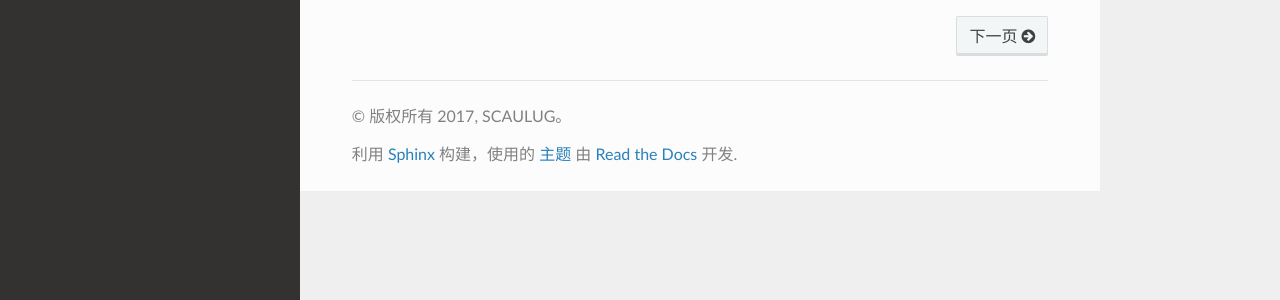
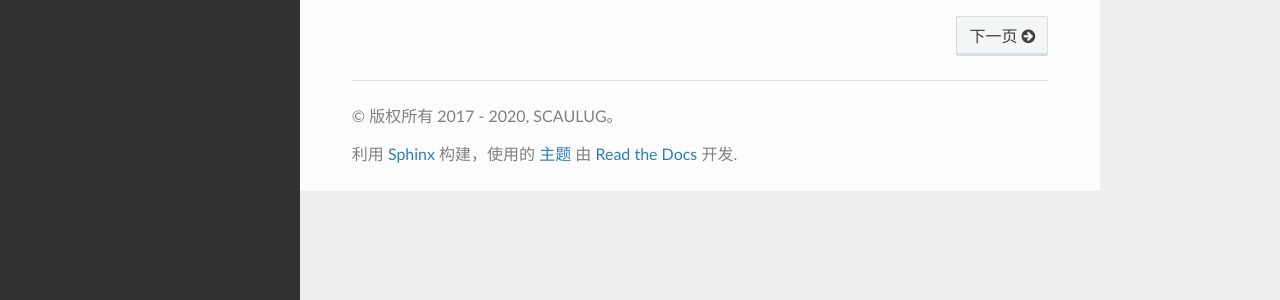
Before and after one commit to SCAULUG/Mirrors-Help, a Sphinx documentation site: the page built from source/index.rst, in a window 1280 px wide. Shown: the part 507-807 px from the top of the page. Built offline with Sphinx 7.4.7 and the Read the Docs theme 2.0.0, drawn with Linux system fonts in a browser that asks for light colours.

Commit message:
Update conf.py

```diff
--- a/source/conf.py
+++ b/source/conf.py
@@ -47,7 +47,7 @@ master_doc = 'index'
 
 # General information about the project.
 project = 'SCAU Mirrors Help'
-copyright = '2017, SCAULUG'
+copyright = '2017 - 2020, SCAULUG'
 author = 'SCAULUG'
 
 # The version info for the project you're documenting, acts as replacement for
```
